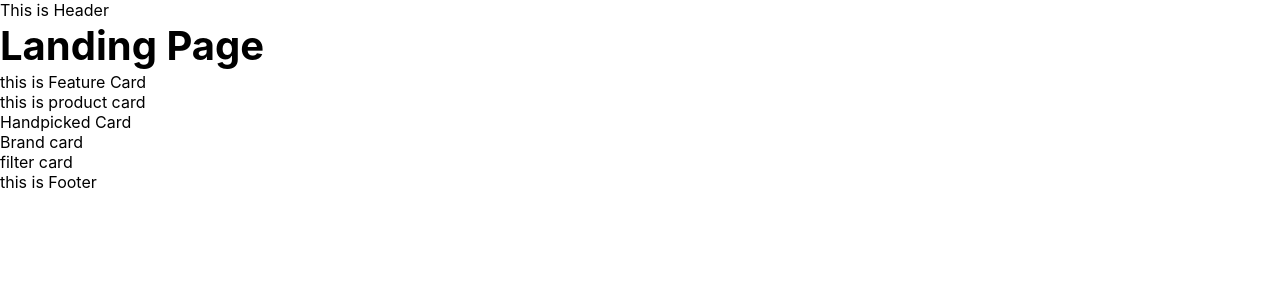
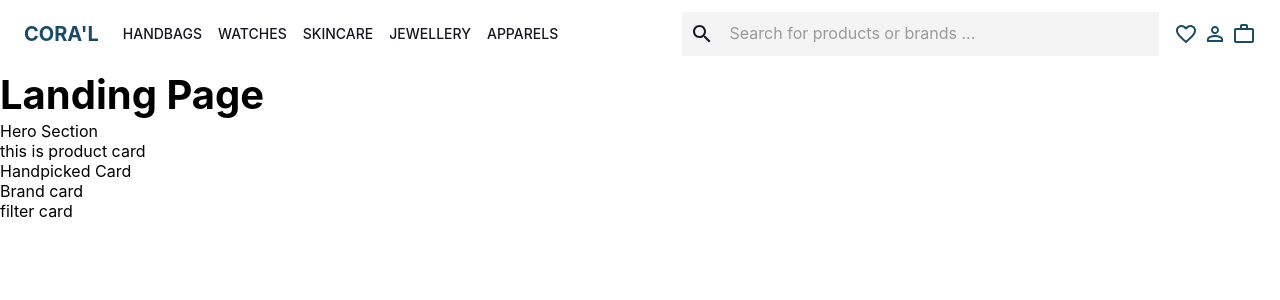
Before and after one commit to JSD-0923/frontend-final-2, a React (Create React App) app: page / in a window 1280 px wide. Shown: the top 300 px of the page. Built offline with nearby package versions, Linux system fonts and the light colour scheme.

Commit message:
header style

```diff
--- a/package.json
+++ b/package.json
@@ -12,6 +12,7 @@
     "@testing-library/user-event": "^13.5.0",
     "react": "^18.2.0",
     "react-dom": "^18.2.0",
+    "react-material-ui-carousel": "^3.4.2",
     "react-router-dom": "^6.17.0",
     "react-scripts": "5.0.1",
     "web-vitals": "^2.1.4"
--- a/src/Layouts/Layout.js
+++ b/src/Layouts/Layout.js
@@ -9,7 +9,7 @@ const Layout = () => {
         <div>
             <Header/>
             <Outlet />
-            <Footer/>
+            {/* <Footer/> */}
         </div>
     )
 }
--- a/src/MUI Themse/customTheme.js
+++ b/src/MUI Themse/customTheme.js
@@ -23,6 +23,12 @@ export const theme = createTheme({
         },
         accent: {
             main: '#F4F4F4',
+            light: '#ffffff',
+            dark: '#cccccc',
+            contrastText: '#1a1a1a',
+        },
+        cc: {
+            main: '#17494D',
             light: '#ffffff',
             dark: '#cccccc',
             contrastText: '#1a1a1a',
--- a/src/components/Header/Header.js
+++ b/src/components/Header/Header.js
@@ -1,14 +1,168 @@
+import * as React from 'react';
+import AppBar from '@mui/material/AppBar';
+import Box from '@mui/material/Box';
+import Toolbar from '@mui/material/Toolbar';
+import IconButton from '@mui/material/IconButton';
+import Typography from '@mui/material/Typography';
+import Menu from '@mui/material/Menu';
+import MenuIcon from '@mui/icons-material/Menu';
+import Container from '@mui/material/Container';
+import Button from '@mui/material/Button';
+import MenuItem from '@mui/material/MenuItem';
+import FavoriteBorderIcon from "@mui/icons-material/FavoriteBorder";
+import PersonOutlineIcon from "@mui/icons-material/PersonOutline";
+import WorkOutlineIcon from '@mui/icons-material/WorkOutline';
+import NotificationsNoneOutlinedIcon from '@mui/icons-material/NotificationsNoneOutlined';
+import { SearchBox } from '../SearchBox/SearchBox';
+import SearchIcon from '@mui/icons-material/Search';
+import AddBoxOutlinedIcon from '@mui/icons-material/AddBoxOutlined';
 
-import { Button } from '@mui/material';
+
+const pages = ['Handbags', 'Watches', 'Skincare', 'Jewellery', 'Apparels'];
 
 const Header = () => {
+  const [anchorElNav, setAnchorElNav] = React.useState(null);
+  const [anchorElUser, setAnchorElUser] = React.useState(null);
 
-    return (
-        <div>
-            This is Header
+  const handleOpenNavMenu = (event) => {
+    setAnchorElNav(event.currentTarget);
+  };
+  const handleOpenUserMenu = (event) => {
+    setAnchorElUser(event.currentTarget);
+  };
 
-        </div>
-    )
+  const handleCloseNavMenu = () => {
+    setAnchorElNav(null);
+  };
+
+  const handleCloseUserMenu = () => {
+    setAnchorElUser(null);
+  };
+
+  return (
+    <AppBar position="static" sx={{ backgroundColor: '#ffffff', boxShadow: 'none' }} >
+      <Container maxWidth="xl">
+        <Toolbar disableGutters>
+          <Typography
+            variant="h6"
+            noWrap
+            component="a"
+            href="#app-bar-with-responsive-menu"
+            sx={{
+              mr: 2,
+              display: { xs: 'none', md: 'flex' },
+              fontWeight: 700,
+              color: 'primary.main',
+              textDecoration: 'none',
+            }}
+          >
+            CORA'L
+          </Typography>
+
+          <Box sx={{ flexGrow: 1, display: { xs: 'flex', md: 'none' } }}>
+            <IconButton
+
+              aria-label="account of current user"
+              aria-controls="menu-appbar"
+              aria-haspopup="true"
+              onClick={handleOpenNavMenu}
+              color="cc"
+            >
+              <MenuIcon />
+            </IconButton>
+
+            <Menu
+              id="menu-appbar"
+              anchorEl={anchorElNav}
+              anchorOrigin={{
+                vertical: 'bottom',
+                horizontal: 'left',
+              }}
+              keepMounted
+              transformOrigin={{
+                vertical: 'top',
+                horizontal: 'left',
+              }}
+              open={Boolean(anchorElNav)}
+              onClose={handleCloseNavMenu}
+              sx={{
+                display: { xs: 'block', md: 'none' },
+              }}
+            >
+              {pages.map((page) => (
+                <MenuItem key={page} onClick={handleCloseNavMenu} >
+                  <Typography sx={{ color: 'TypeHighEmphasis' }} textAlign="center">{page}</Typography>
+                </MenuItem>
+              ))}
+            </Menu>
+          </Box>
+          <Typography
+            variant="h5"
+            noWrap
+            component="a"
+            href="#app-bar-with-responsive-menu"
+            sx={{
+              mr: 2,
+              display: { xs: 'flex', md: 'none' },
+              flexGrow: 10,
+              fontFamily: 'monospace',
+              fontWeight: 400,
+              color: '#17494D',
+              textDecoration: 'none',
+            }}
+          >
+            Home
+          </Typography>
+          <Box sx={{ flexGrow: 1, display: { xs: 'none', md: 'flex' } }}>
+            {pages.map((page) => (
+              <Button
+                key={page}
+                onClick={handleCloseNavMenu}
+                sx={{ my: 2, display: 'block', color: "TypeHighEmphasis.main" }}
+              >
+                {page}
+              </Button>
+            ))}
+          </Box>
+          <Box sx={{ backgroundColor: 'accent.main', flexGrow: 1, display: { xs: 'none', md: 'flex' }, width: '362px', height: '44px', mr: '15px' }}>
+            <SearchBox />
+          </Box>
+          <Box sx={{ flexGrow: 0, display: { xs: 'none', md: 'flex' }, }}>
+
+
+            <IconButton onClick={handleOpenUserMenu} sx={{ p: 0, mr: '5px', color: 'primary.main', }}>
+              <FavoriteBorderIcon />
+            </IconButton>
+
+            <IconButton onClick={handleOpenUserMenu} sx={{ p: 0, mr: '5px', color: 'primary.main', }}>
+              <PersonOutlineIcon />
+            </IconButton>
+
+            <IconButton onClick={handleOpenUserMenu} sx={{ p: 0, color: 'primary.main', }}>
+              <WorkOutlineIcon />
+            </IconButton>
+
+
+          </Box>
+
+          <Box sx={{ flexGrow: 0, display: { xs: 'flex', md: 'none' } }}>
+
+            <IconButton onClick={handleOpenUserMenu} sx={{ p: 0, mr: '20px', color: 'primary.main', }}>
+              <AddBoxOutlinedIcon />
+            </IconButton>
+
+            <IconButton onClick={handleOpenUserMenu} sx={{ p: 0, mr: '20px', color: 'primary.main', }}>
+              <SearchIcon />
+            </IconButton>
+
+            <IconButton onClick={handleOpenUserMenu} sx={{ p: 0, mr: '20px', color: 'primary.main', }}>
+              <NotificationsNoneOutlinedIcon />
+            </IconButton>
+          </Box>
+        </Toolbar>
+      </Container>
+    </AppBar>
+  );
 }
 
-export default Header;
+export default Header
--- a/src/components/HeroSection/HeroSection.js
+++ b/src/components/HeroSection/HeroSection.js
@@ -1,9 +1,9 @@
 import React from 'react'
-import FeatureCard from '../FeatureCard/FeatureCard'
+
 const HeroSection = () => {
   return (
     <div>
-      <FeatureCard />
+      Hero Section
     </div>
   )
 }
--- /dev/null
+++ b/src/components/SearchBox/SearchBox.js
@@ -0,0 +1,25 @@
+import React from 'react';
+import { InputBase, IconButton, InputAdornment } from '@mui/material';
+import SearchIcon from '@mui/icons-material/Search';
+import { useNavigate, useLocation } from 'react-router-dom';
+
+export const SearchBox = () => {
+    let location = useLocation().search;
+    const navigate = useNavigate();
+
+    return (
+        <>
+            <InputBase
+                startAdornment={
+                    <InputAdornment position="start">
+                        <IconButton sx={{color:'TypeHighEmphasis.main'}} >
+                            <SearchIcon />
+                        </IconButton>
+                    </InputAdornment>
+                }
+                placeholder="Search for products or brands ..."
+                inputProps={{ 'aria-label': 'enter text' }}
+            />
+        </>
+    );
+};
--- a/src/pages/LandingPage/LandingPage.js
+++ b/src/pages/LandingPage/LandingPage.js
@@ -15,6 +15,7 @@ const LandingPage = () => {
             <HandpickedCollections />
             <Brands />
             <FilterCards />
+
         </div>
     )
 }
```
Also changed, not shown: src/Routers/router.js (+36 -36 lines), src/components/HeroSection/HeroSection.css (added), 1 other file (tests, documents, lock files or other folders).
